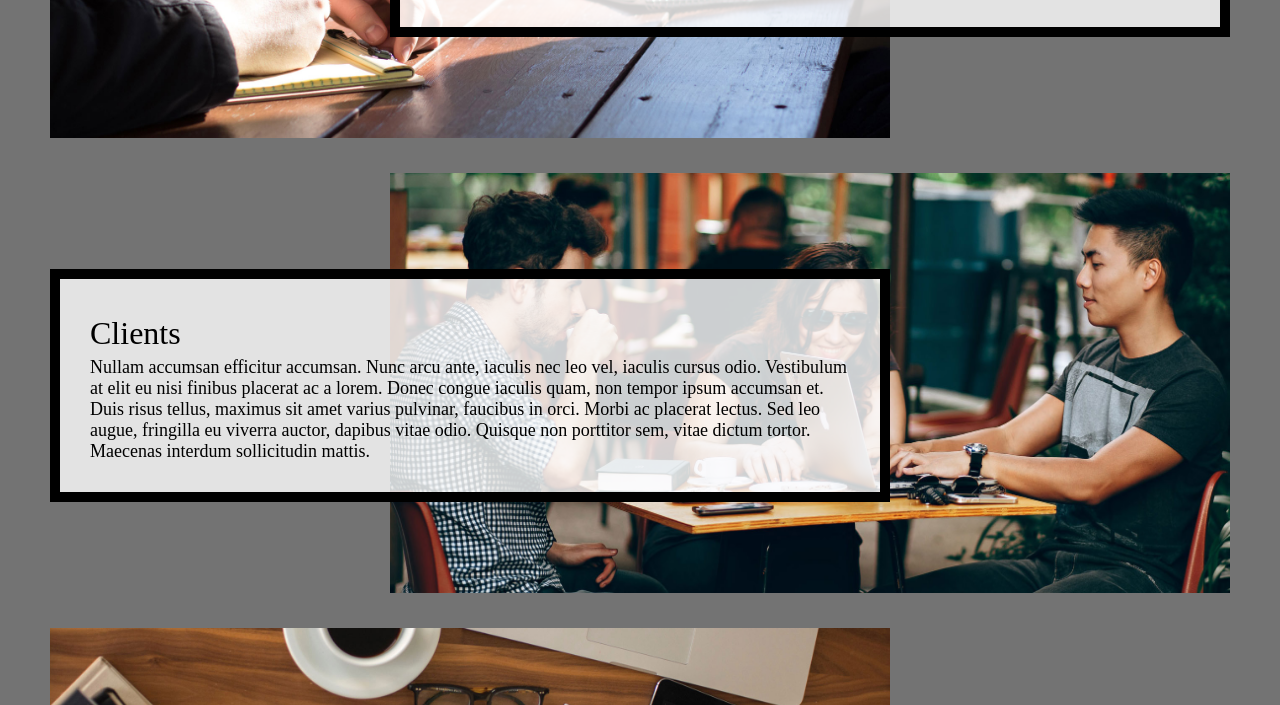
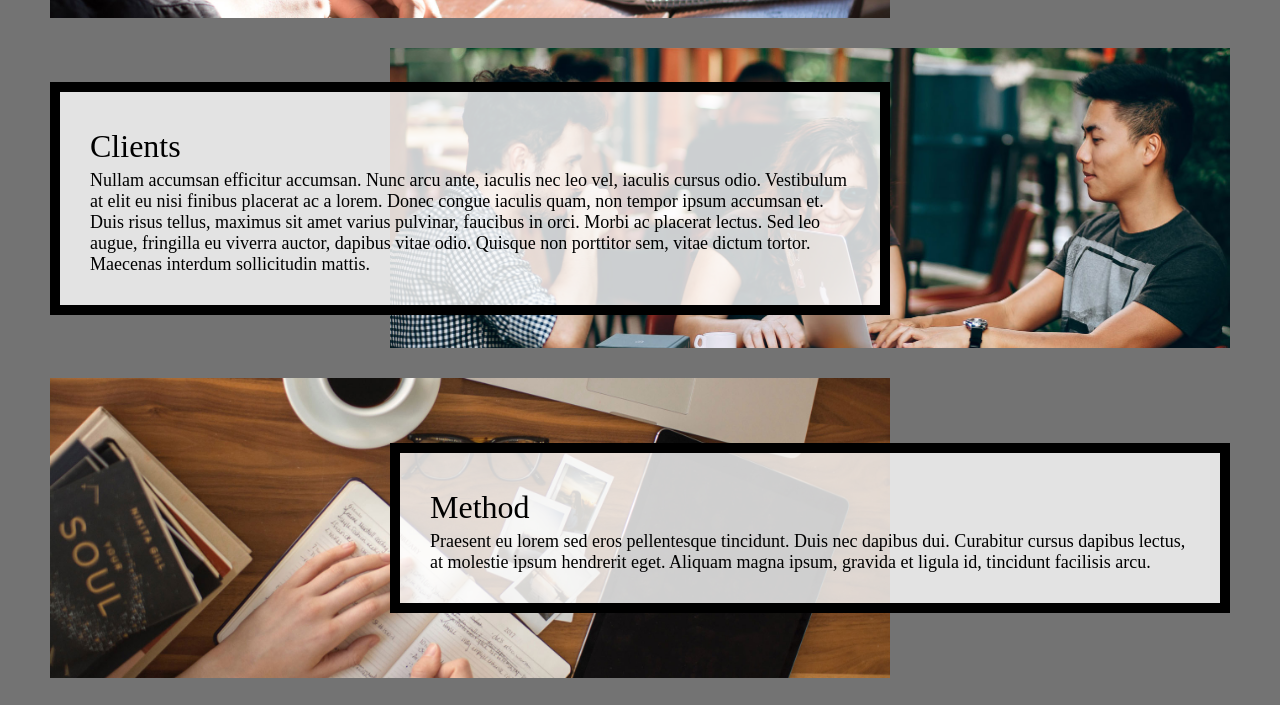
Before and after one commit to ninayfm/hw4-2023, a plain HTML site: page index.html in a window 1280 px wide. Shown: the part 764-1469 px from the top of the page. Drawn offline with Linux system fonts and the light colour scheme.

Commit message:
Add files via upload

```diff
--- a/css/style.css
+++ b/css/style.css
@@ -1,4 +1,3 @@
-
 a.skip{
   background: white;
   padding: 6px;
@@ -107,7 +106,7 @@ a.skip:focus{
 .container{
   display: grid;
   grid-template-columns: 50px auto 500px auto 50px;
-  grid-template-rows: 300px, 300px, 300px, 300px;
+  grid-template-rows: repeat(4, 300px);
 }
 
 
@@ -122,7 +121,9 @@ a.skip:focus{
 }
 
   /* Requirement 15 code here -- Do not remove this comment. */
-
+.about-image, .clients-image, .method-image, .contact-image{
+  overflow: hidden;
+}
 }
 
 /** Code for prefers reduced motion **/
```
